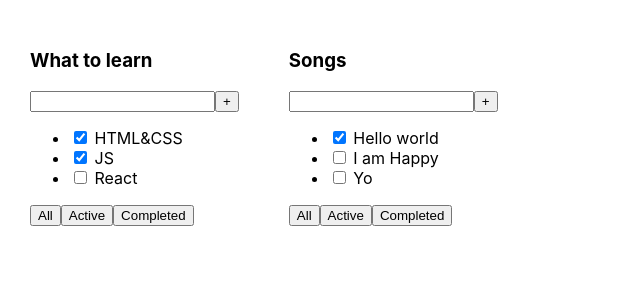
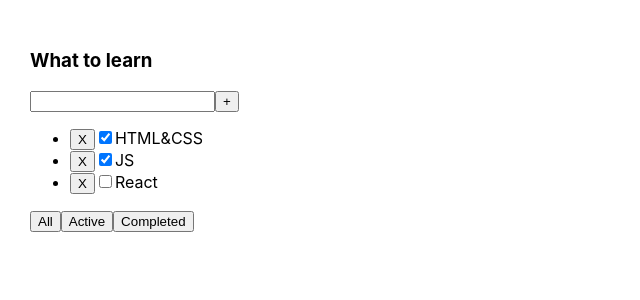
Before and after one commit to DreamLife37/React_Project_Todolist_TS, a React (Create React App) app: page / in a window 1280 px wide. Shown: the top 300 px of the page, without its empty margins (0-640 px from the left). Built offline with nearby package versions, Linux system fonts and the light colour scheme.

Commit message:
Step 02: Remove task, filter, useState

```diff
--- a/src/App.tsx
+++ b/src/App.tsx
@@ -1,24 +1,49 @@
-import React from 'react';
+import React, {useState} from 'react';
 import './App.css';
 import {Todolist} from "./Todolist";
 
 function App() {
+    // let tasks = [
+    //     {id: 1, title: 'HTML&CSS', isDone: true},
+    //     {id: 2, title: 'JS', isDone: true},
+    //     {id: 3, title: 'React', isDone: false},
+    // ]
 
-    const tasks1 = [
+    //используем хук useState
+    let [tasks, setTasks] = useState([ //setTasks функция которая перерисовывает
         {id: 1, title: 'HTML&CSS', isDone: true},
         {id: 2, title: 'JS', isDone: true},
-        {id: 3, title: 'React', isDone: false}
-    ]
-    const tasks2 = [
-        {id: 1, title: 'Hello world', isDone: true},
-        {id: 2, title: 'I am Happy', isDone: false},
-        {id: 3, title: 'Yo', isDone: false}
-    ]
+        {id: 3, title: 'React', isDone: false},
+    ])
+
+    const [filter, setFilter] = useState('All')
+
+    const removeTask = (newID: number) => {
+        setTasks(tasks.filter(el => el.id !== newID))
+    }
+
+    const changeFilter = (value: string) => {
+        setFilter(value)
+    }
+
+    let filteredTasks = tasks
+
+    if (filter === 'Active') {
+        filteredTasks = tasks.filter(t => t.isDone)
+    }
+
+    if (filter === 'Completed') {
+        filteredTasks = tasks.filter(t => !t.isDone)
+    }
 
     return (
         <div className="App">
-            <Todolist title={'What to learn'} tasks={tasks1}/>
-            <Todolist title={'Songs'} tasks={tasks2}/>
+            <Todolist title={'What to learn'}
+                      tasks={filteredTasks}
+                      removeTask={removeTask}
+                      changeFilter={changeFilter}
+            />
+            {/*<Todolist title={'Songs'} tasks={tasks2}/>*/}
         </div>
     );
 }
--- a/src/Todolist.tsx
+++ b/src/Todolist.tsx
@@ -2,10 +2,14 @@ import React from "react";
 
 type TodolistPropsType = {
     title: string
+    removeTask: (id: number) => void
+    changeFilter: (value: string) => void
+
     tasks: Array<{
         id: number
         title: string
         isDone: boolean
+
     }>
 }
 
@@ -19,17 +23,31 @@ export const Todolist = (props: TodolistPropsType) => {
                 <button>+</button>
             </div>
             <ul>
-                {
-                    props.tasks.map((t, index) => {
-                        return <li><input key={index} type="checkbox" checked={t.isDone}/> <span>{t.title}</span></li>
-                    })
-                }
+                {props.tasks.map((t) => {
+                    return <li key={t.id}>
+                        <button onClick={() => {
+                            props.removeTask(t.id)
+                        }}>X
+                        </button>
+                        <input type="checkbox" checked={t.isDone}/>
+                        <span>{t.title}</span>
 
+                    </li>
+                })}
             </ul>
             <div>
-                <button>All</button>
-                <button>Active</button>
-                <button>Completed</button>
+                <button onClick={() => {
+                    props.changeFilter('All')
+                }}>All
+                </button>
+                <button onClick={() => {
+                    props.changeFilter('Active')
+                }}>Active
+                </button>
+                <button onClick={() => {
+                    props.changeFilter('Completed')
+                }}>Completed
+                </button>
             </div>
         </div>)
 }
```
